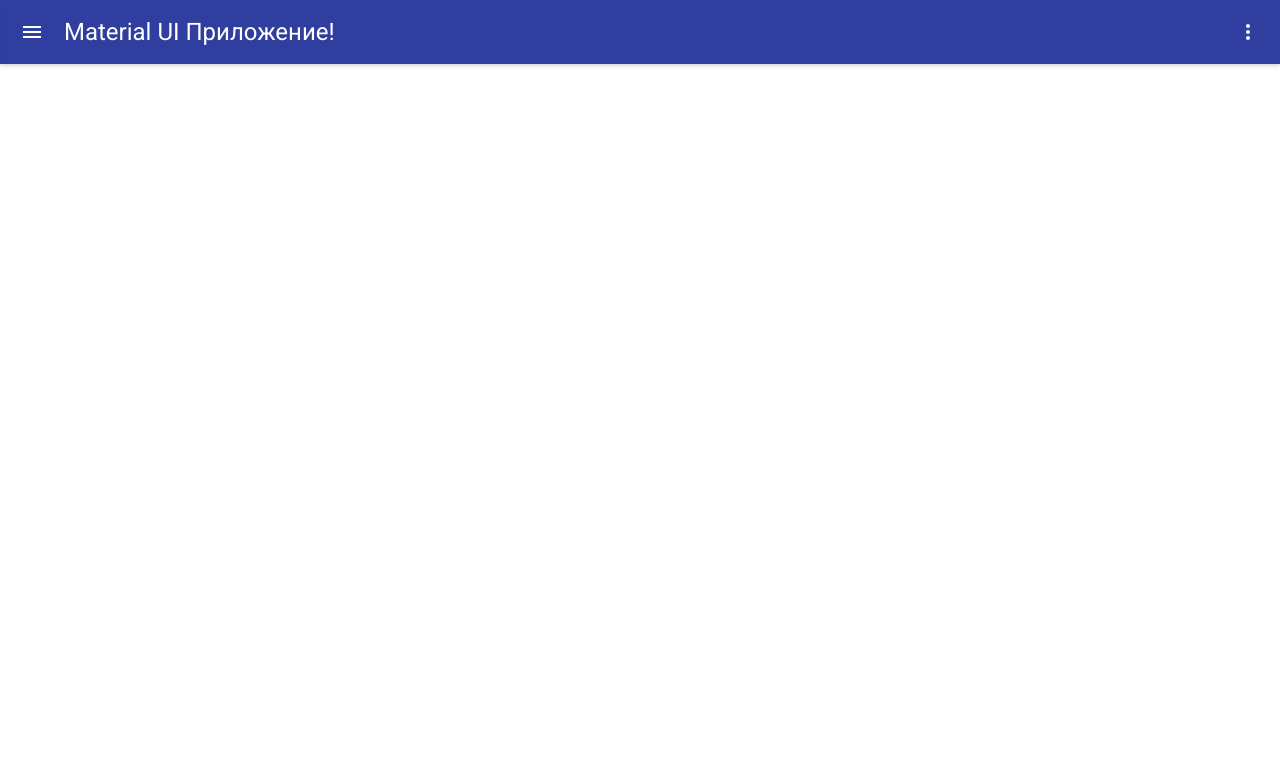
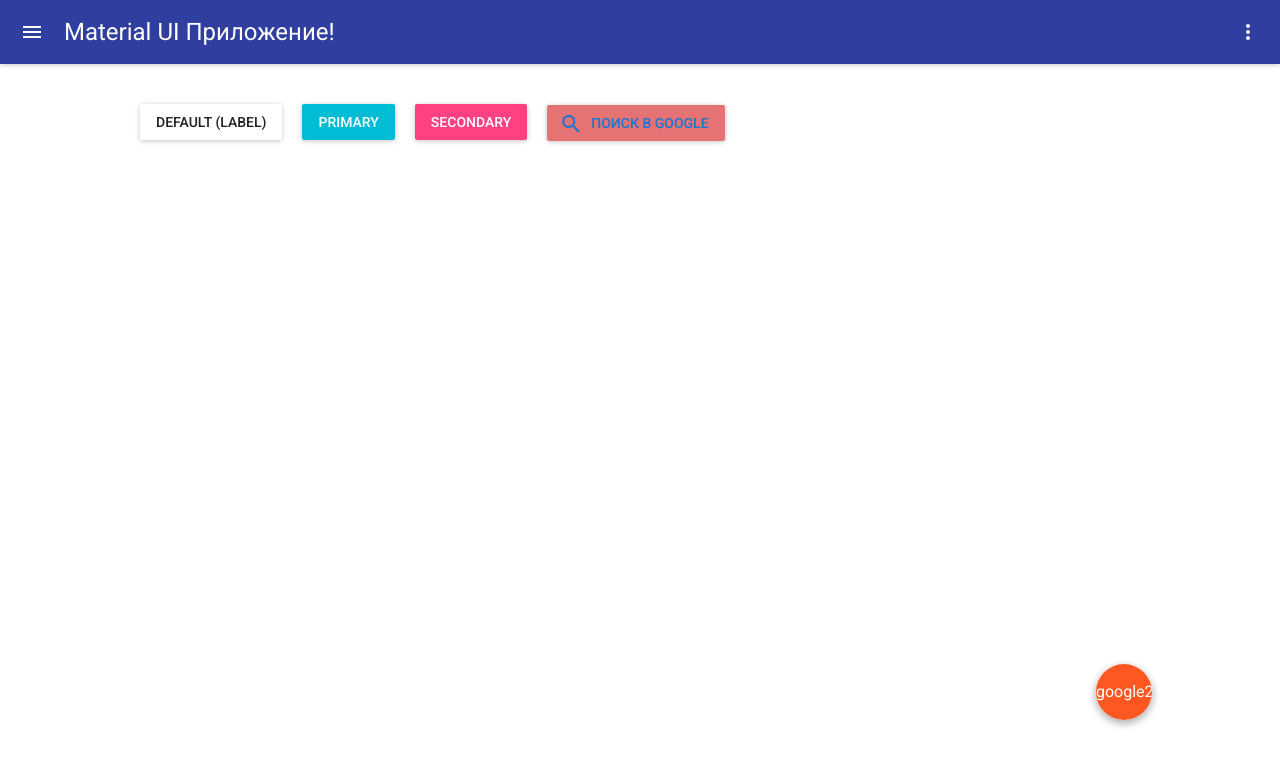
Before and after one commit to ZVanoZ/zim-material-ui-sample, a React (Create React App) app: page / in a window 1280 px wide. Shown: the top 766 px of the page. Built offline with nearby package versions, Linux system fonts and the light colour scheme.

Commit message:
Урок 7. Кнопки.
"Raised Button" и "Floating Action Button" + Подключаем "lightBaseTheme"

```diff
--- a/src/App.js
+++ b/src/App.js
@@ -2,11 +2,12 @@ import React, {Component} from 'react';
 
 import {AppHeader} from './components/header';
 import {AppDrawer} from "./components/drawer";
+import {AppButtons} from "./components/buttons";
 
 export default class App extends Component {
 	state = {
 		isDrawerOpen: false
-	}
+	};
 
 	// constructor(props) {
 	// 	super(props);
@@ -33,6 +34,9 @@ export default class App extends Component {
 						})
 					}}
 				/>
+				<div className="container">
+					<AppButtons/>
+				</div>
 			</div>
 		);
 	}
--- /dev/null
+++ b/src/components/buttons.js
@@ -0,0 +1,71 @@
+import React, {Component} from "react";
+
+import RaisedButton from "material-ui/RaisedButton"
+import {blue500, blue700, deepOrange500, red300} from "material-ui/styles/colors";
+import {FloatingActionButton, FontIcon} from "material-ui";
+
+const styles = {
+	marginRight: 20
+};
+
+export class AppButtons extends Component {
+	state = {};
+
+	constructor(props) {
+		super(props);
+		// this.props = props;
+		this.state.label1 = "Default (label)";
+	}
+
+	render() {
+		return (
+			<div style={{marginBottom: 40}}>
+				<RaisedButton
+					//label="Default"
+					label={this.state.label1}
+					style={styles}
+					onClick={() => {
+						console.log('click/Default');
+					}}
+				/>
+				<RaisedButton
+					label="Primary"
+					primary={true}
+					style={styles}
+					onClick={() => {
+						console.log('click/Primary');
+					}}
+				/>
+				<RaisedButton
+					label="Secondary"
+					secondary={true}
+					style={styles}
+					onClick={() => {
+						console.log('click/Secondary');
+					}}
+				/>
+				<RaisedButton
+					label="Поиск в google"
+					href="https://google.com"
+					target="_blank"
+					style={styles}
+					backgroundColor={red300}
+					labelColor={blue700}
+					icon={<FontIcon className="material-icons">search</FontIcon>}
+				/>
+				<FloatingActionButton
+					href="https://google.com"
+					target="_blank"
+					backgroundColor={deepOrange500}
+					style={{
+						position: 'fixed',
+						right: "10%",
+						bottom: "10%"
+					}}
+				>
+					<div>google2</div>
+				</FloatingActionButton>
+			</div>
+		);
+	}
+};
--- a/src/index.css
+++ b/src/index.css
@@ -2,7 +2,12 @@
 @import url('https://fonts.googleapis.com/css?family=Roboto:300,400,500');
 
 body {
-  margin: 0;
-  padding: 0;
-  font-family: 'Roboto', sans-serif;
+    margin: 0;
+    padding: 0;
+    font-family: 'Roboto', sans-serif;
 }
+
+.container {
+    width: 1000px;
+    margin: 40px auto;
+}
--- a/src/index.js
+++ b/src/index.js
@@ -3,9 +3,12 @@ import ReactDOM from 'react-dom';
 import './index.css';
 import App from './App';
 import MuiThemeProvider from 'material-ui/styles/MuiThemeProvider';
+//import {darkBaseTheme, getMuiTheme, lightBaseTheme} from "material-ui/styles/index";
+import getMuiTheme from "material-ui/styles/getMuiTheme"
+import selectedTheme from "material-ui/styles/baseThemes/lightBaseTheme"
 
 ReactDOM.render(
-	<MuiThemeProvider>
+	<MuiThemeProvider muiTheme={getMuiTheme(selectedTheme)}>
 		<App/>
 	</MuiThemeProvider>
 	,
```
Also changed, not shown: zim.notes.txt.
